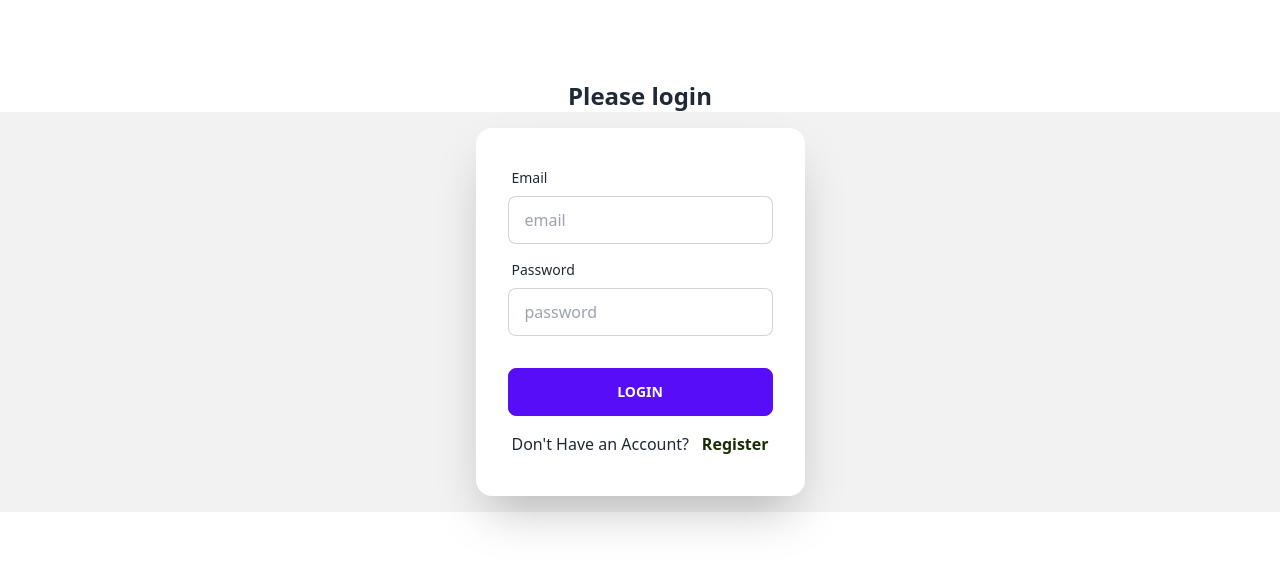
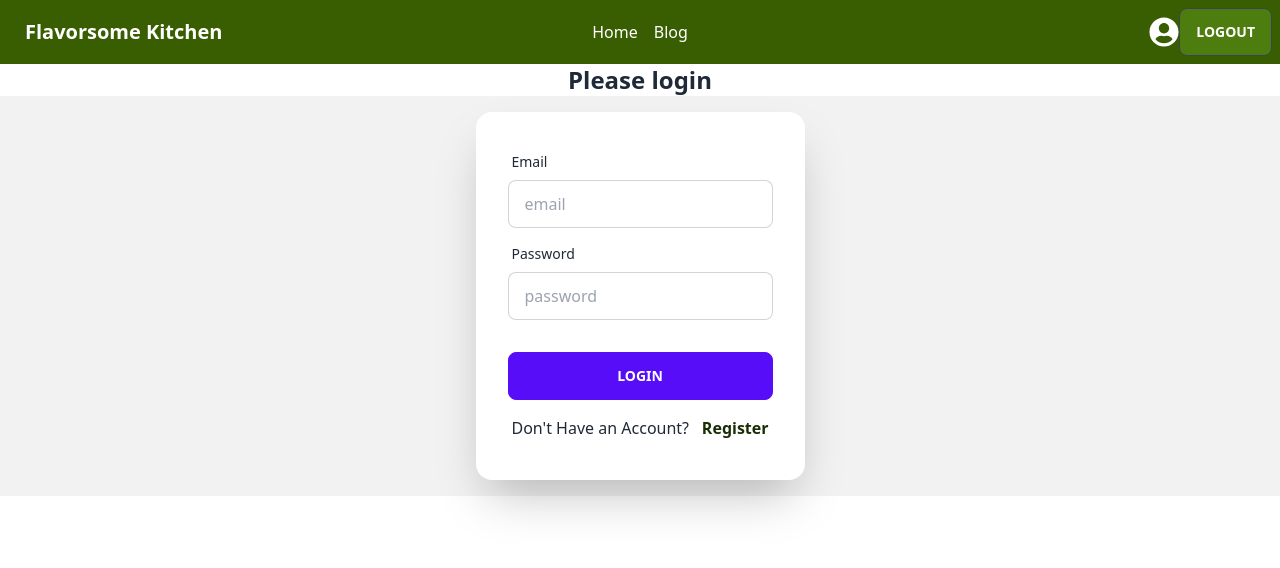
Before and after one commit to Masud044/chef-recipe-hunter-client, a React (Vite) app: page /login in a window 1280 px wide. Shown: the top 568 px of the page. Built offline with nearby package versions, Linux system fonts and the light colour scheme; no server answers; sample sign-in values are in the browser's storage.

Commit message:
add private route

```diff
--- a/src/pages/Header.jsx
+++ b/src/pages/Header.jsx
@@ -4,7 +4,13 @@ import { AuthContext } from '../provider/AuthProvider';
 import {FaUserCircle } from "react-icons/fa";
 
 const Header = () => {
-    const {user} = useContext(AuthContext);
+    const {user,logOut} = useContext(AuthContext);
+
+    const handleLogOut = () => {
+        logOut()
+            .then()
+            .catch(error => console.log(error));
+    }
     return (
         <div className="navbar bg-one container mx-auto">
             <div className="navbar-start">
@@ -37,7 +43,7 @@ const Header = () => {
 
                  {
                     user ?
-                     <button className='btn bg-lime-700'>logout</button>:
+                     <button onClick={handleLogOut} className='btn bg-lime-700'>logout</button>:
                      <Link to='/login'><button className="btn bg-lime-700">login</button></Link>
 
 
--- a/src/pages/Login.jsx
+++ b/src/pages/Login.jsx
@@ -1,10 +1,14 @@
 import React, { useContext } from 'react';
-import { Link } from 'react-router-dom';
+import { Link, useLocation, useNavigate } from 'react-router-dom';
 import { AuthContext } from '../provider/AuthProvider';
 import Header from './Header';
 
 const Login = () => {
     const {signIn} = useContext(AuthContext);
+    const navigate = useNavigate();
+    const location = useLocation();
+    console.log(location)
+    const from = location.state?.from?.pathname || '/';
 
   const handleLogin=event=>{
      event.preventDefault();
@@ -16,6 +20,7 @@ const Login = () => {
        .then(result => {
            const loggedUser = result.user;
            console.log(loggedUser);
+           navigate(from,{replace:true})
           // navigate(from, { replace: true })
        })
        .catch(error => {
@@ -23,8 +28,8 @@ const Login = () => {
        })
   }
     return (
-        <div className='container mx-auto mt-20'>
-
+        <div className='container mx-auto'>
+               <Header></Header>
             <h1 className='text-center font-bold text-2xl'>Please login</h1>
             <div className="hero  bg-base-200">
                 <div  className="hero-content flex-col lg:flex-row-reverse">
--- a/src/provider/AuthProvider.jsx
+++ b/src/provider/AuthProvider.jsx
@@ -1,14 +1,13 @@
-import React, { createContext } from 'react';
+import React, { createContext, useEffect, useState } from 'react';
 import App from '../App';
 import app from '../firebase/firebase.config';
-import { createUserWithEmailAndPassword, getAuth, signInWithEmailAndPassword } from "firebase/auth";
+import { createUserWithEmailAndPassword, getAuth, onAuthStateChanged, signInWithEmailAndPassword, signOut } from "firebase/auth";
 
 export const AuthContext = createContext(null);
 const auth = getAuth(app);
 
 const AuthProvider = ({ children }) => {
-    const user = null;
-
+    const [user, setUser] = useState(null);
 
     const createUser = (email, password) => {
 
@@ -17,10 +16,26 @@ const AuthProvider = ({ children }) => {
     const signIn = (email,password)=>{
          return signInWithEmailAndPassword(auth,email,password);
     }
+    const logOut = () => {
+
+        return signOut(auth);
+    }
+    useEffect(()=>{
+        const unsubscribe = onAuthStateChanged(auth, loggedUser => {
+            console.log('logged in user inside auth state observer', loggedUser)
+            setUser(loggedUser);
+           // setLoading(false);
+        })
+
+        return () => {
+            unsubscribe();
+        }
+    }, [])
     const authInfo = {
         user,
         createUser,
-        signIn
+        signIn,
+        logOut
    }
     return (
         <div>
--- a/src/routes/PrivateRoute.jsx
+++ b/src/routes/PrivateRoute.jsx
@@ -1,11 +1,14 @@
-import React from 'react';
+import React, { useContext } from 'react';
+import { AuthContext } from '../provider/AuthProvider';
+import { Navigate, useLocation } from 'react-router-dom';
 
-const PrivateRoute = () => {
-    return (
-        <div>
-
-        </div>
-    );
+const PrivateRoute = ({children}) => {
+    const {user} = useContext(AuthContext);
+    const location = useLocation();
+    if(user){
+        return children;
+    }
+    return <Navigate state={{from:location}} to="/login" replace></Navigate>
 };
 
 export default PrivateRoute;
--- a/src/routes/Routes.jsx
+++ b/src/routes/Routes.jsx
@@ -12,6 +12,7 @@ import Blog from "../pages/Blog";
 import LoginLayout from "../layout/LoginLayout";
 import Login from "../pages/Login";
 import Register from "../pages/Register";
+import PrivateRoute from "./PrivateRoute";
 
 
   const router = createBrowserRouter([
@@ -46,11 +47,11 @@ import Register from "../pages/Register";
 
     {
       path:'recipe',
-      element:<RecipeLayout></RecipeLayout>,
+      element:<PrivateRoute><RecipeLayout></RecipeLayout></PrivateRoute>,
       children:[
          {
             path:':id',
-            element:<RecipeDetails></RecipeDetails>,
+            element: <RecipeDetails></RecipeDetails> ,
 
          }
       ]
```
